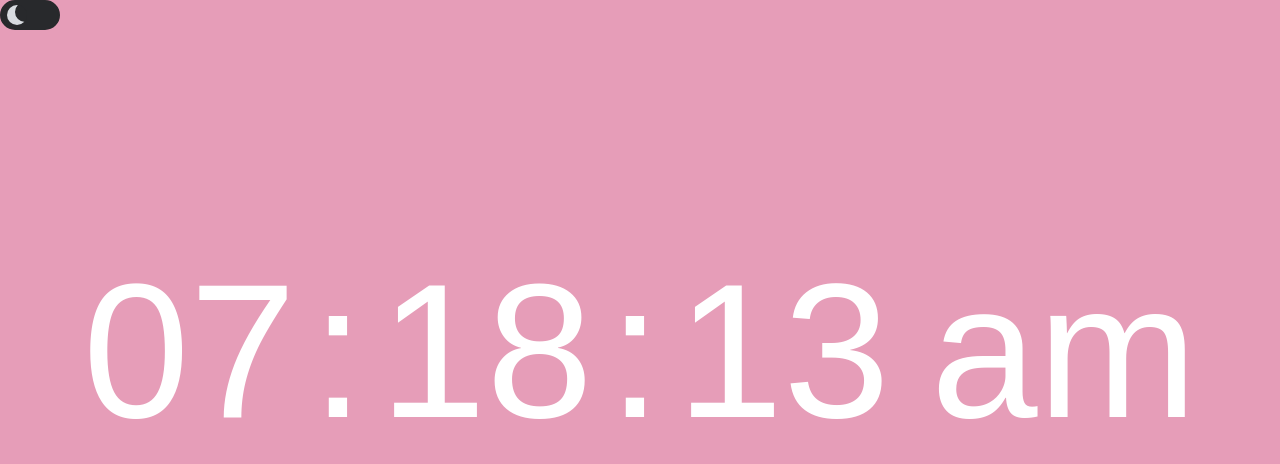
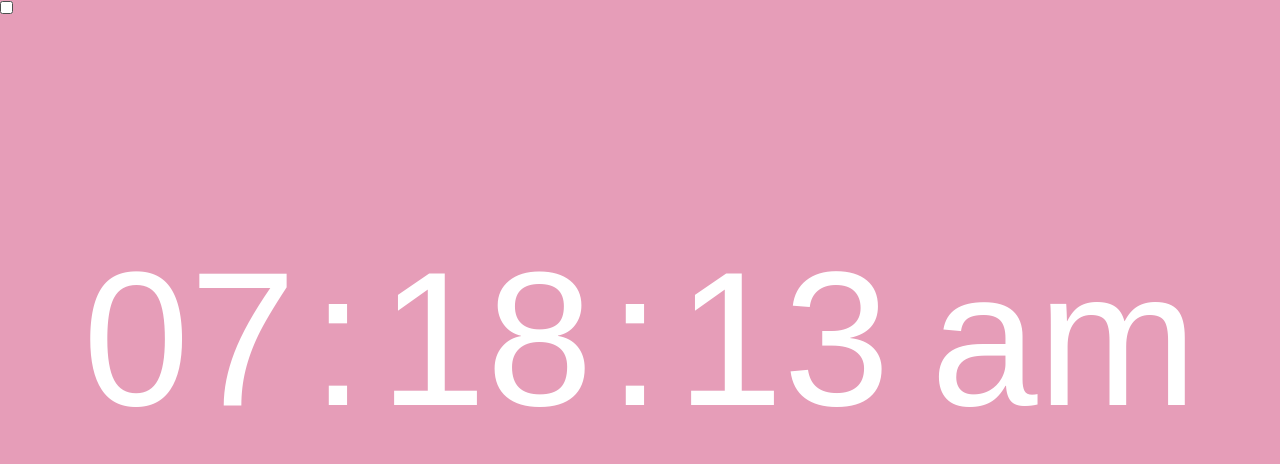
Before and after one commit to ankitadasz/DigitalClock, a plain HTML site: page index.html in a window 1280 px wide. Drawn offline with Linux system fonts and the light colour scheme.

Commit message:
Clock Done

```diff
--- a/style.css
+++ b/style.css
@@ -7,14 +7,14 @@
 body {
     width: 100%;
     height: 100%;
-
 }
 
-/* From Uiverse.io by Madflows */
+/* ================= Toggle Button (Commented) =================
+
 .toggle-switch {
   position: relative;
-  width: 60px;   /* reduced width */
-  height: 30px;  /* reduced height */
+  width: 60px;
+  height: 30px;
   --light: #d8dbe0;
   --dark: #28292c;
   --link: rgb(27, 129, 112);
@@ -24,11 +24,11 @@ body {
 .switch-label {
   position: absolute;
   width: 100%;
-  height: 30px; /* same as toggle height */
+  height: 30px;
   background-color: var(--dark);
   border-radius: 15px;
   cursor: pointer;
-  border: 2px solid var(--dark); /* thinner border */
+  border: 2px solid var(--dark);
 }
 
 .checkbox {
@@ -51,10 +51,10 @@ body {
 .slider::before {
   content: "";
   position: absolute;
-  top: 3px;  /* reduced top */
-  left: 5px; /* reduced left */
-  width: 20px; /* smaller knob */
-  height: 20px; /* smaller knob */
+  top: 3px;
+  left: 5px;
+  width: 20px;
+  height: 20px;
   border-radius: 50%;
   box-shadow: inset 8px -3px 0px 0px var(--light);
   background-color: var(--dark);
@@ -62,10 +62,12 @@ body {
 }
 
 .checkbox:checked ~ .slider::before {
-  transform: translateX(30px); /* adjusted for new width */
+  transform: translateX(30px);
   background-color: var(--dark);
   box-shadow: none;
 }
+
+============================================================== */
 
 .lightmode {
     width: 100vw;
```
